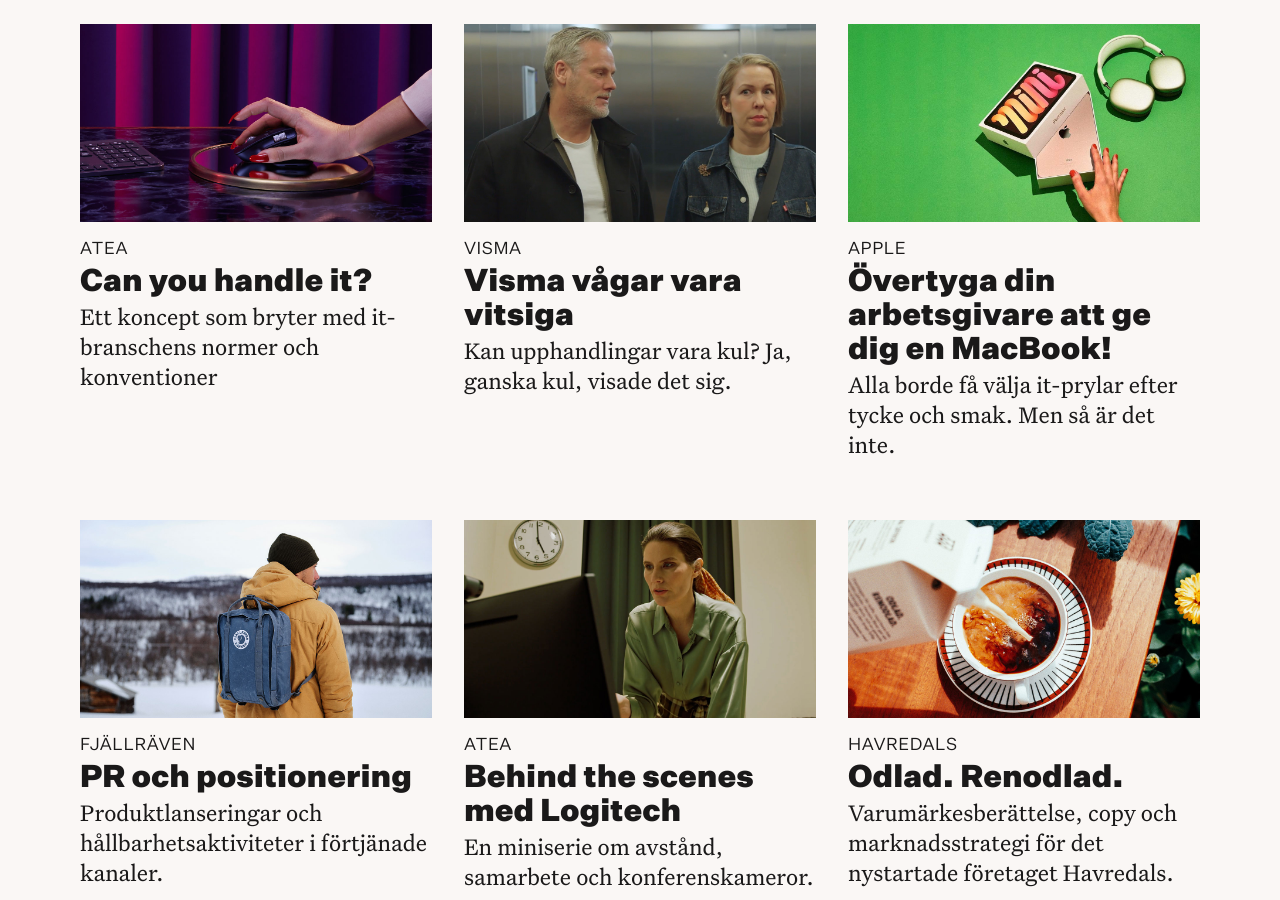
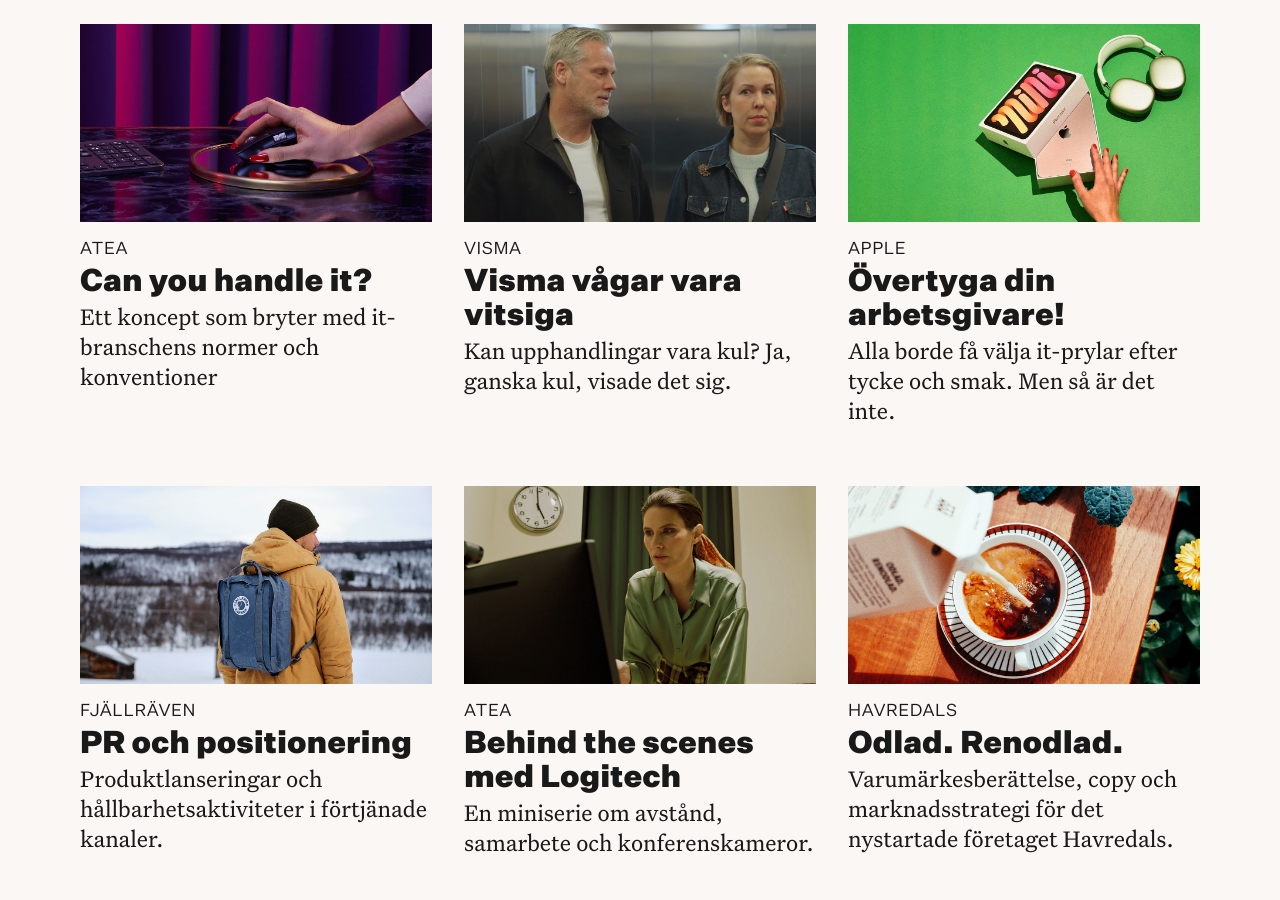
Before and after one commit to kwdstudio/kwdstudio.github.io, a Jekyll site: the page built from index.html, in a window 1280 px wide and 900 px high, scrolled down 1110 px. Built offline with Jekyll 4.4.1, drawn with Linux system fonts in a browser that asks for light colours.

Commit message:
image
Changed image

```diff
--- a/_cases/atea-apple.md
+++ b/_cases/atea-apple.md
@@ -5,7 +5,7 @@ description: Alla borde få välja it-prylar efter tycke och smak. Men så är d
 image: /images/cases/atea-apple/featured.jpg
 client: Apple
 all_order: 3
-teaser_heading: Övertyga din arbetsgivare att ge dig en MacBook!
+teaser_heading: Övertyga din arbetsgivare!
 teaser_body: <p>Alla borde få välja it-prylar efter tycke och smak. Men så är det inte.</p>
 intro_heading: Övertyga din arbetsgivare att ge dig en MacBook!
 intro_lead: Alla borde få välja it-prylar efter tycke och smak. Men så är det inte. Och många gånger beror det på gamla fördomar som inte längre stämmer. Det vill Atea eShop och Apple ändra på.
```
Also changed, not shown: _cases/atea-microsoft.md (line endings or trailing spaces), _cases/svt-nyheter.md (line endings or trailing spaces).
